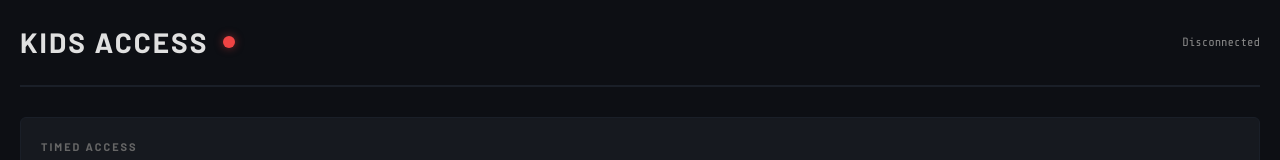
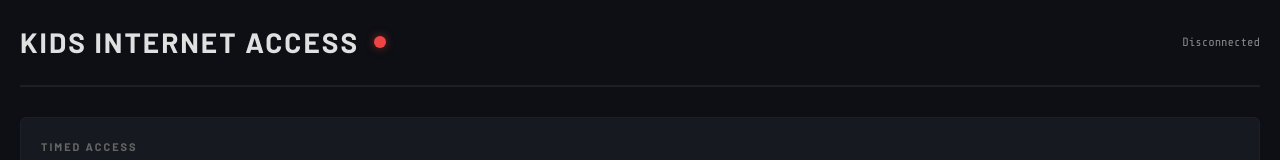
Before and after one commit to waveworm/pfsense-toggle, a website: page public/index.html in a window 1280 px wide. Shown: the top 160 px of the page. Drawn offline with nearby package versions, Linux system fonts and the light colour scheme; no server answers.

Commit message:
Rename title to 'Kids Internet Access'
Co-Authored-By: Claude Sonnet 4.6 <noreply@anthropic.com>

```diff
--- a/public/index.html
+++ b/public/index.html
@@ -3,7 +3,7 @@
 <head>
     <meta charset="UTF-8">
     <meta name="viewport" content="width=device-width, initial-scale=1.0">
-    <title>Kids Access</title>
+    <title>Kids Internet Access</title>
     <link rel="preconnect" href="https://fonts.googleapis.com">
     <link rel="preconnect" href="https://fonts.gstatic.com" crossorigin>
     <link href="https://fonts.googleapis.com/css2?family=Barlow:wght@400;600;700&family=Share+Tech+Mono&display=swap" rel="stylesheet">
@@ -408,7 +408,7 @@
 <body>
     <div class="header">
         <div class="header-title">
-            <h1>Kids Access</h1>
+            <h1>Kids Internet Access</h1>
             <div class="status-dot" id="statusDot"></div>
         </div>
         <div class="header-info" id="headerInfo">Connecting...</div>
```
